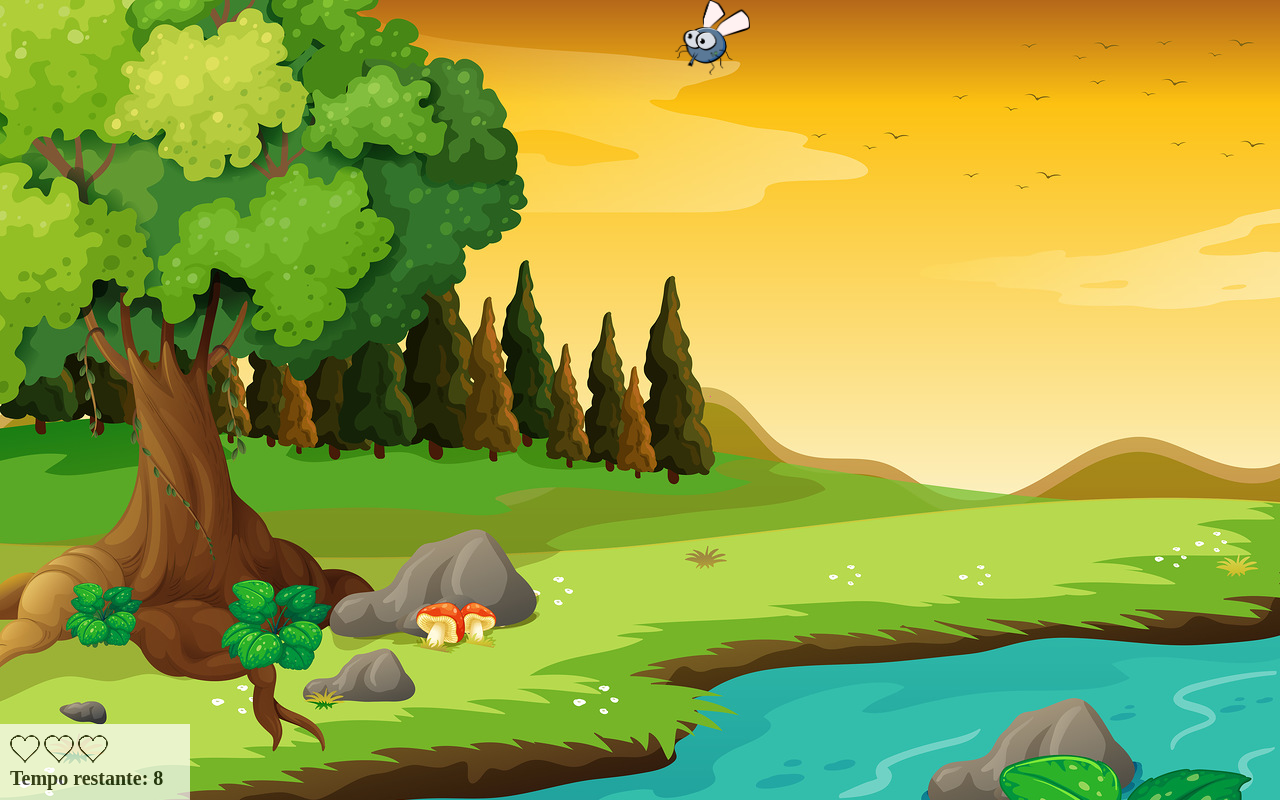
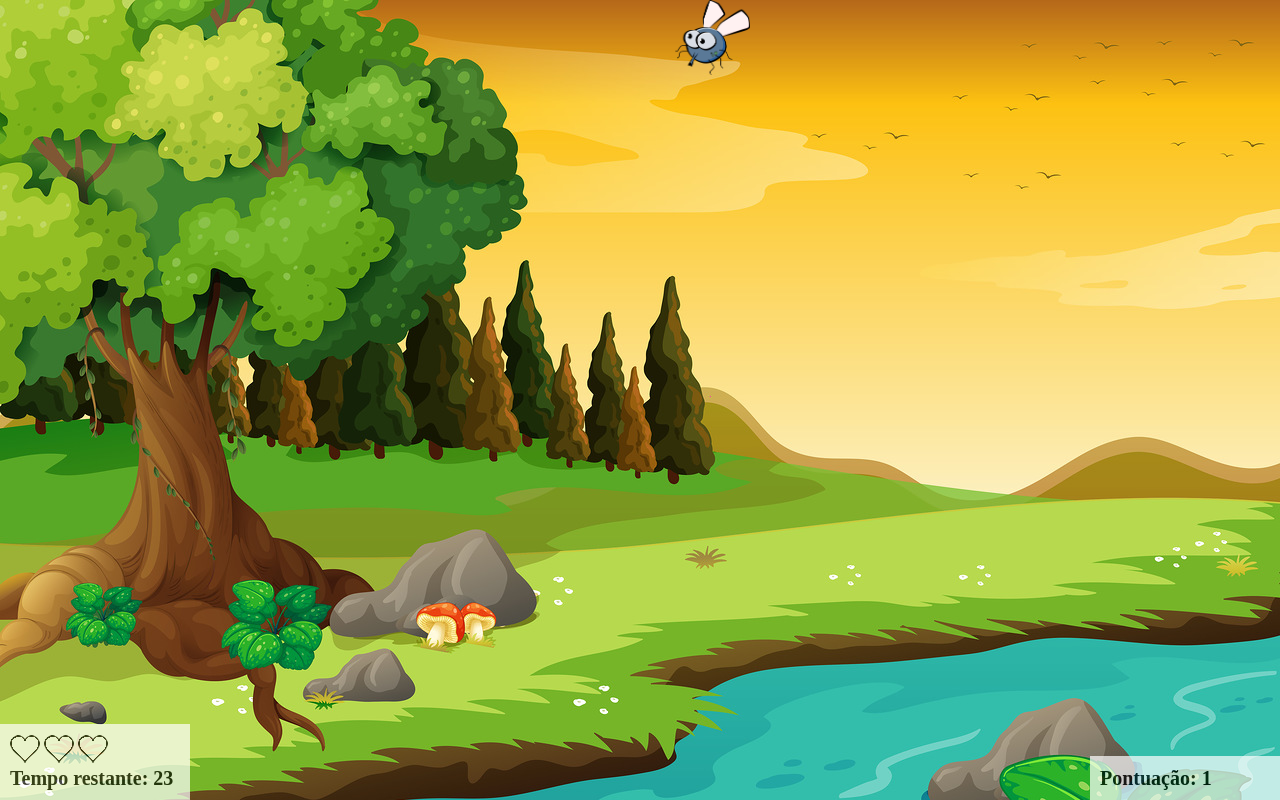
Before and after one commit to bruuno1994/Game-Mata-Mosquito, a plain HTML site: page app.html in a window 1280 px wide. Both pictures are taken after a click on the picture 444 px from the left and 368 px from the top of the page. Drawn offline with Linux system fonts and the light colour scheme.

Commit message:
score implemented

```diff
--- a/app.html
+++ b/app.html
@@ -9,7 +9,7 @@
 </head>
 <body onresize="ajustaTamanhoPalcoJogo()">
 
-    <div class="painel">
+    <div class="painel-esquerdo">
         <div class="vidas">
             <img id="v1" src="img/coracao_cheio.png">
             <img id="v2" src="img/coracao_cheio.png">
@@ -21,7 +21,12 @@
         </div>
     </div>
 
+    <div class="painel-direito">
+            Pontuação: <span id="pontos"></span>
+    </div>
+
     <script>
+
         document.getElementById('cronometro').innerHTML = tempo
 
         var criaMosquito = setInterval(function() {
--- a/jogo.js
+++ b/jogo.js
@@ -1,14 +1,17 @@
 var altura = 0
 var largura = 0
 var vidas = 1
-var tempo = 15
+var tempo = 30
+var pontos = 0
 
 var criaMosquitoTempo = 1500
 
 var nivel = window.location.search
 nivel = nivel.replace('?', '')
 
-if(nivel === 'normal') {
+if(nivel === 'facil') {
+    criaMosquitoTempo = 2500
+} else if(nivel === 'normal') {
     criaMosquitoTempo = 1500
 } else if(nivel === 'dificil') {
     criaMosquitoTempo = 1000
@@ -71,8 +74,12 @@ function posicaoRandomica() {
     mosquito.style.top = posicaoY + 'px'
     mosquito.style.position = 'absolute'
     mosquito.id = 'mosquito'
+
     mosquito.onclick = function() {
+
+        pontos++
         this.remove()
+        document.querySelector('#pontos').innerHTML = pontos
     }
 
     document.body.appendChild(mosquito)
--- a/style.css
+++ b/style.css
@@ -37,7 +37,7 @@ body {
     transform: scaleX(-1);
 }
 
-.painel {
+.painel-esquerdo {
     position: absolute;
     width: 190px;
     padding: 10px;
@@ -46,6 +46,19 @@ body {
     background-color: #fff;
     opacity: 0.7;
     left: 0px;
+}
+
+.painel-direito {
+    position: absolute;
+    width: 190px;
+    padding: 10px;
+    bottom: 0px;
+    border-top: solid 1px #fff;
+    background-color: #fff;
+    opacity: 0.7;
+    right: 0px;
+    font-size: 20px;
+    font-weight: bold;
 }
 
 .vidas {
```
Also changed, not shown: index.html (+1 -0 lines).
